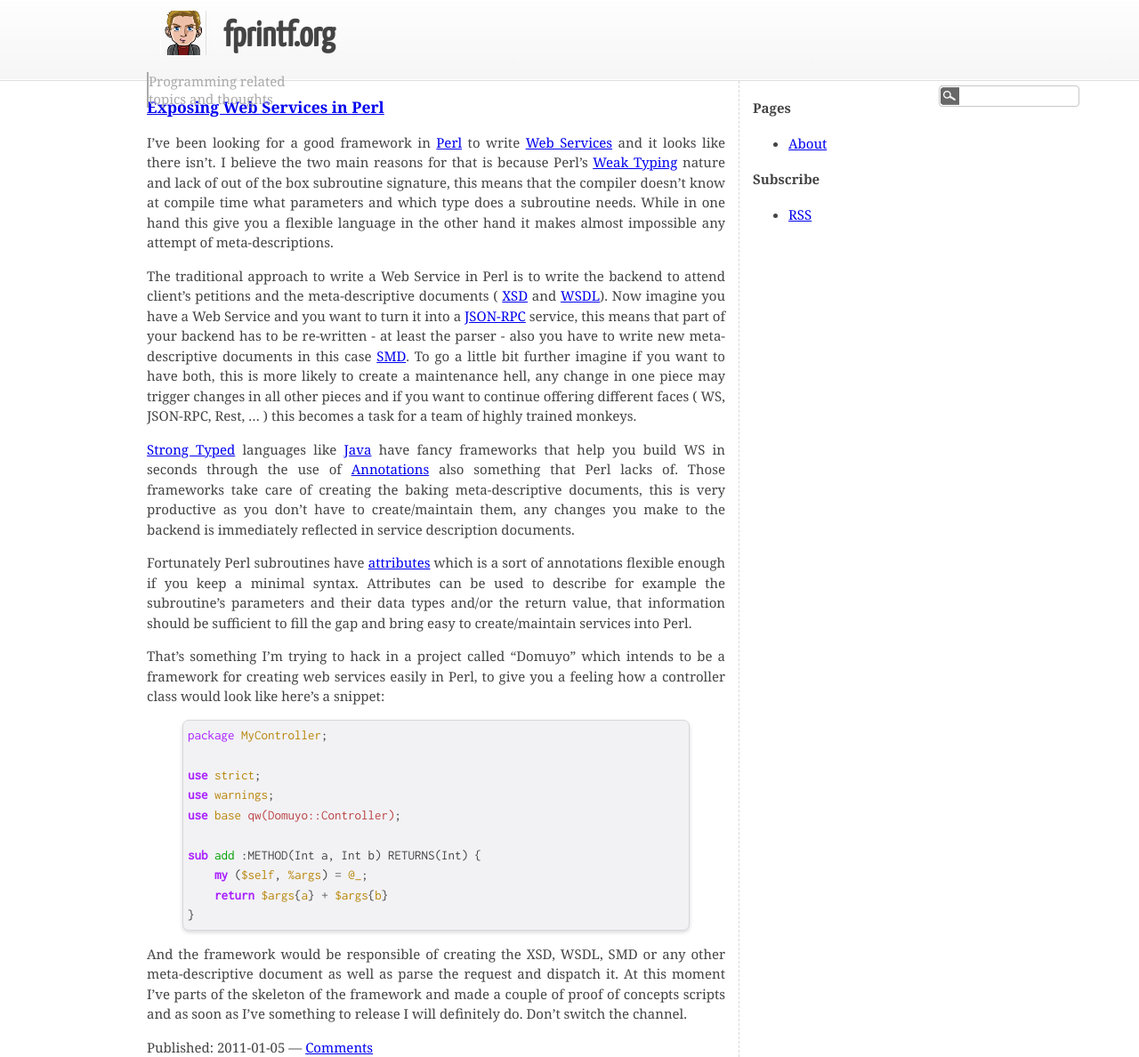
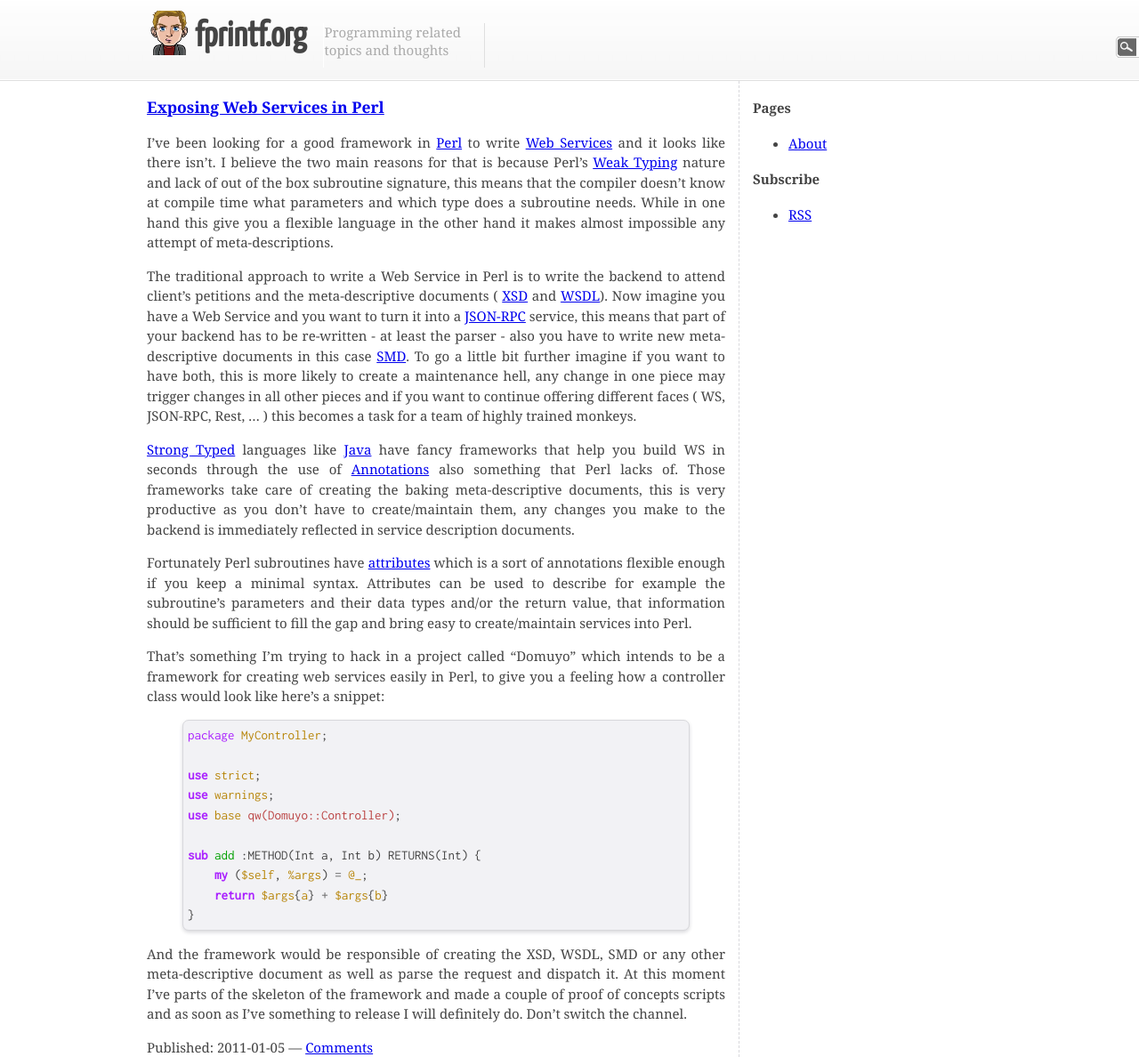
Before and after one commit to bluescreen10/bluescreen10.github.com, a Jekyll site: the page built from index.html, in a window 1280 px wide. Shown: the whole page at 89% size. Built offline with Jekyll 4.4.1, drawn with Linux system fonts in a browser that asks for light colours; some web fonts are replaced; the list of posts is cut into pages by our own code; comment, search, counter and statistics services are not loaded.

Commit message:
css changes

```diff
--- a/css/master.css
+++ b/css/master.css
@@ -22,16 +22,18 @@
     position: relative;
     top: 10px;
     display: inline-block;
-    height: 50px;
-    margin-left: 15px;
-    margin-right: 15px;
-    border-left: 1px solid #fff;
-    border-right: 1px solid #dfdfdf;
 }
 
 header #separator {
     height: 50px;
     position: relative;
+    display: inline-block;
+    top: 10px;
+    margin-left: 15px;
+    margin-right: 15px;
+    border-left: 1px solid #fff;
+    border-right: 1px solid #dfdfdf;
+
 }
 
 header h1 a {
@@ -47,7 +49,6 @@
     width: 180px;
     text-align: left;
     color: #aaa;
-    border-left: 2px solid #aaa;
 }
 
 /* Search button */
```
